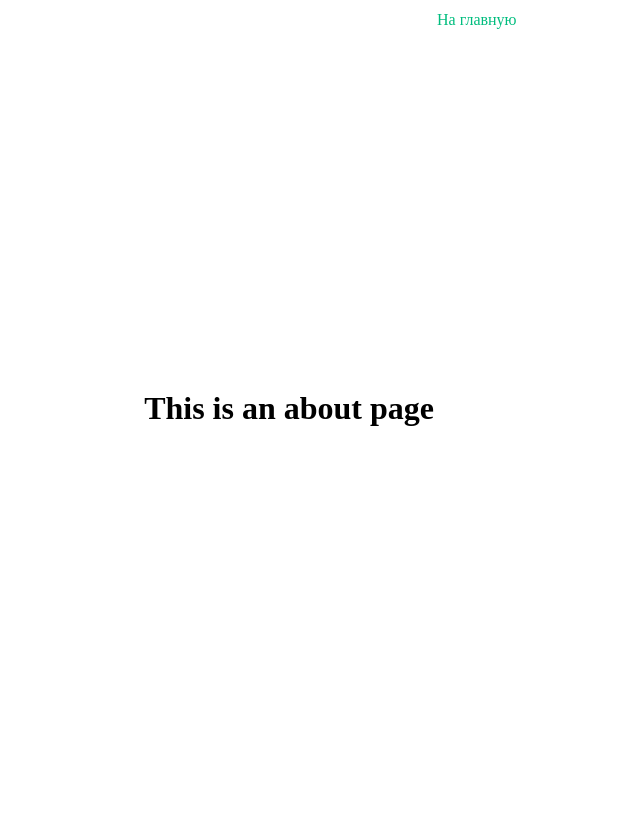
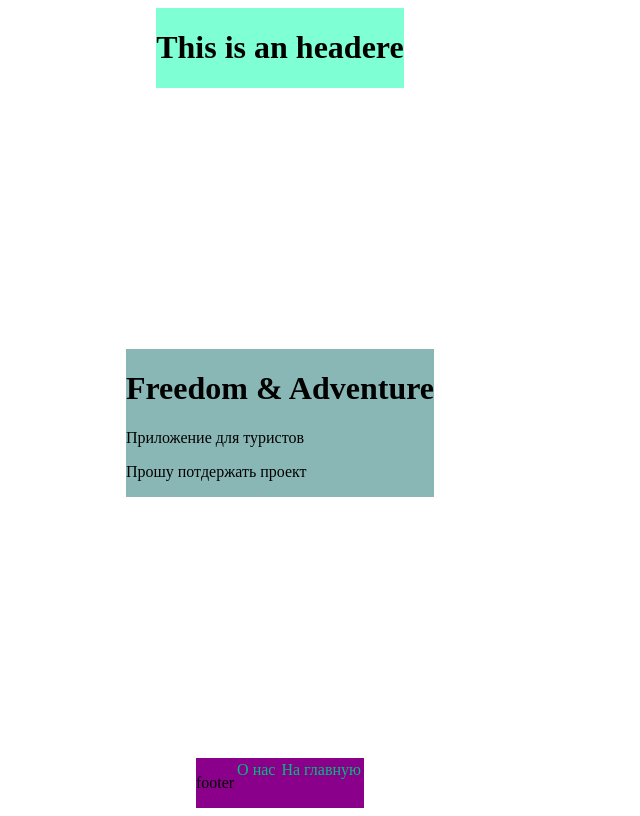
Before and after one commit to valitovgaziz/spa_, a Vue app: page /about in a window 1280 px wide. Shown: the whole page, without its empty margins (206-846 px from the left). Built offline with nearby package versions, Linux system fonts and the light colour scheme.

Commit message:
Add content to about page.

```diff
--- a/src/App.vue
+++ b/src/App.vue
@@ -3,8 +3,14 @@ import { RouterLink, RouterView } from 'vue-router'
 </script>
 
 <template>
-  <RouterView />
+  <div class="main">
+    <RouterView />
+  </div>
 </template>
 
-<style scoped>
+<style>
+.main {
+  display: flex;
+  flex-direction: column;
+}
 </style>
--- /dev/null
+++ b/src/components/about.vue
@@ -0,0 +1,13 @@
+<template>
+    <div class="about">
+        <h1>Freedom & Adventure</h1>
+        <p>Приложение для туристов</p>
+        <p>Прошу потдержать проект</p>
+    </div>
+</template>
+
+<style scoped>
+.about {
+    background-color: rgb(137, 183, 182);
+}
+</style>
--- a/src/components/footer.vue
+++ b/src/components/footer.vue
@@ -1,14 +1,16 @@
 <template>
     <div class="footer">
-        <router-link to="/about">about</router-link>
-        <h1>This is an footer</h1>
+        <p>footer</p>
+        <router-link to="/about">О нас</router-link>
+        <router-link to="/">На главную</router-link>
     </div>
 </template>
 
 <style scoped>
 .footer {
     background-color: darkmagenta;
-    display: flexbox;
+    display: flex;
+    flex-direction: row;
 }
 </style>
 
--- a/src/views/AboutView.vue
+++ b/src/views/AboutView.vue
@@ -1,16 +1,29 @@
 <template>
-  <div class="about">
-    <h1>This is an about page</h1>
-  </div>
-  <router-link to="/">На главную</router-link>
+  <Header />
+  <About />
+  <Footer />
 </template>
 
 <style>
 @media (min-width: 1024px) {
   .about {
-    min-height: 100vh;
-    display: flex;
-    align-items: center;
+    background-color: rgb(179, 231, 185);
   }
 }
 </style>
+
+
+
+<script>
+import Header from '../components/header.vue';
+import Footer from '../components/footer.vue';
+import About from '../components/about.vue';
+
+export default {
+  components: {
+    Header,
+    Footer,
+    About,
+  },
+};
+</script>
--- a/src/views/HomeView.vue
+++ b/src/views/HomeView.vue
@@ -11,7 +11,8 @@
     min-height: 100vh;
     display: flex;
     align-items: center;
-    flex-direction: row;
+    flex-direction: column;
+    justify-content: space-between;
   }
 }
 </style>
```
